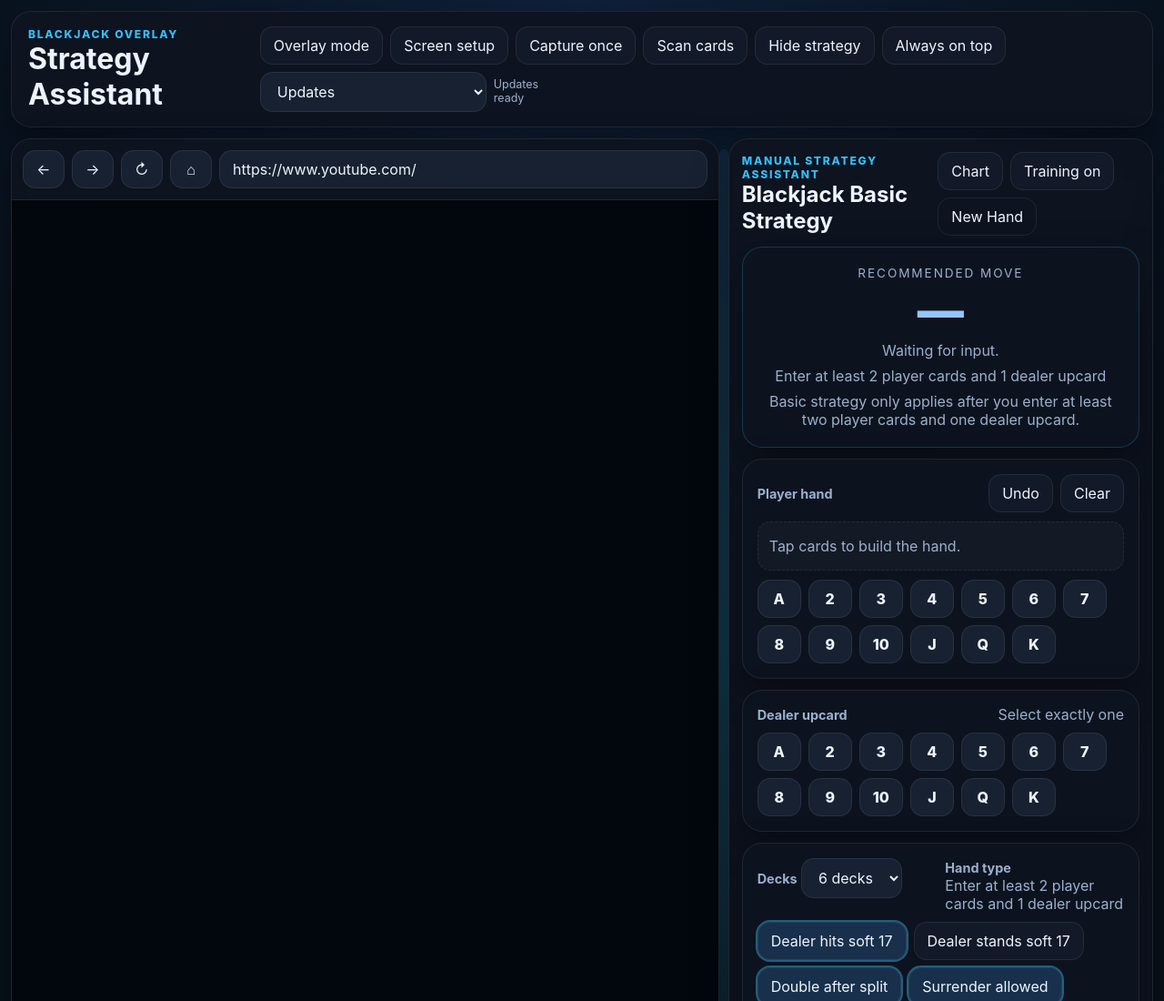
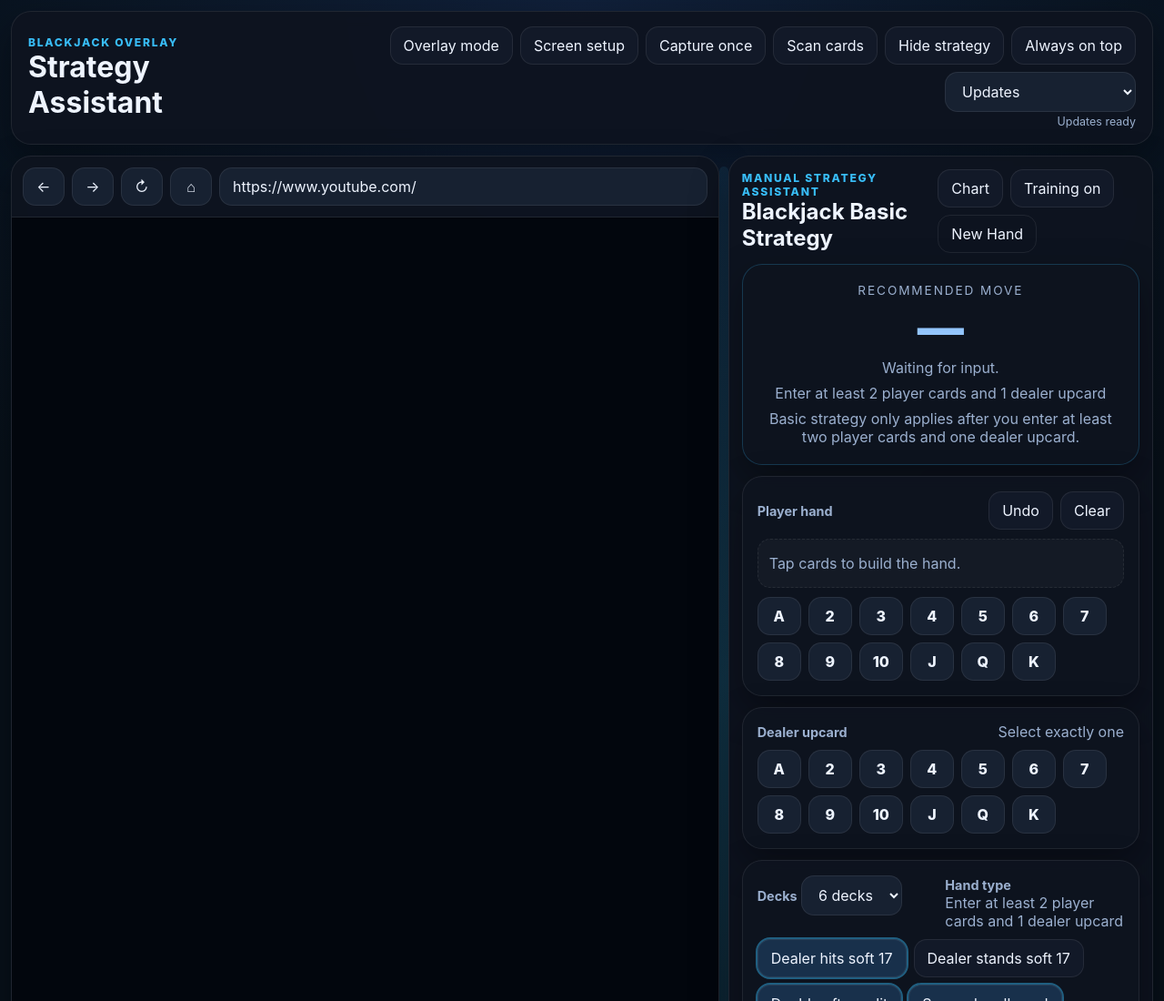
Before and after one commit to collectorscoveco-oss/blackjack-desktop-companion, a website with bundled scripts: page public/index.html in a window 1280 px wide. Shown: the top 1100 px of the page at 91% size. Built offline with nearby package versions, Linux system fonts and the light colour scheme.

Commit message:
fix: improve update menu layout

```diff
--- a/public/styles.css
+++ b/public/styles.css
@@ -25,9 +25,10 @@ input { user-select: text; }
 .eyebrow { color: var(--blue); font-size: .76rem; font-weight: 800; letter-spacing: .14em; text-transform: uppercase; }
 .app-header h1, .strategy-topbar h2, p { margin: 0; }
 .toolbar-actions, .top-actions, .token-row, .toggle-grid, .inline-actions { display: flex; gap: 8px; flex-wrap: wrap; }
-.update-menu { display: flex; align-items: center; gap: 8px; max-width: 320px; }
-.update-menu select { min-height: 42px; }
-.update-status { max-width: 220px; color: var(--muted); font-size: .78rem; line-height: 1.2; overflow: hidden; text-overflow: ellipsis; display: -webkit-box; -webkit-line-clamp: 2; -webkit-box-orient: vertical; }
+.toolbar-actions { justify-content: flex-end; align-items: center; }
+.update-menu { display: flex; align-items: center; justify-content: flex-end; gap: 4px 8px; flex-wrap: wrap; width: 340px; }
+.update-menu select { min-height: 42px; width: 210px; max-width: 100%; }
+.update-status { flex-basis: 100%; max-width: 340px; color: var(--muted); font-size: .78rem; line-height: 1.2; text-align: right; overflow: hidden; text-overflow: ellipsis; display: -webkit-box; -webkit-line-clamp: 2; -webkit-box-orient: vertical; }
 .update-status[data-status="downloaded"] { color: #86efac; }
 .update-status[data-status="error"] { color: #fca5a5; }
 .split-layout { display: grid; grid-template-columns: minmax(420px, calc(var(--left-ratio, .62) * 100%)) 10px minmax(360px, 1fr); gap: 0; min-height: calc(100vh - 108px); }
```
Also changed, not shown: tests/update-config.test.mjs (+11 -0 lines).
